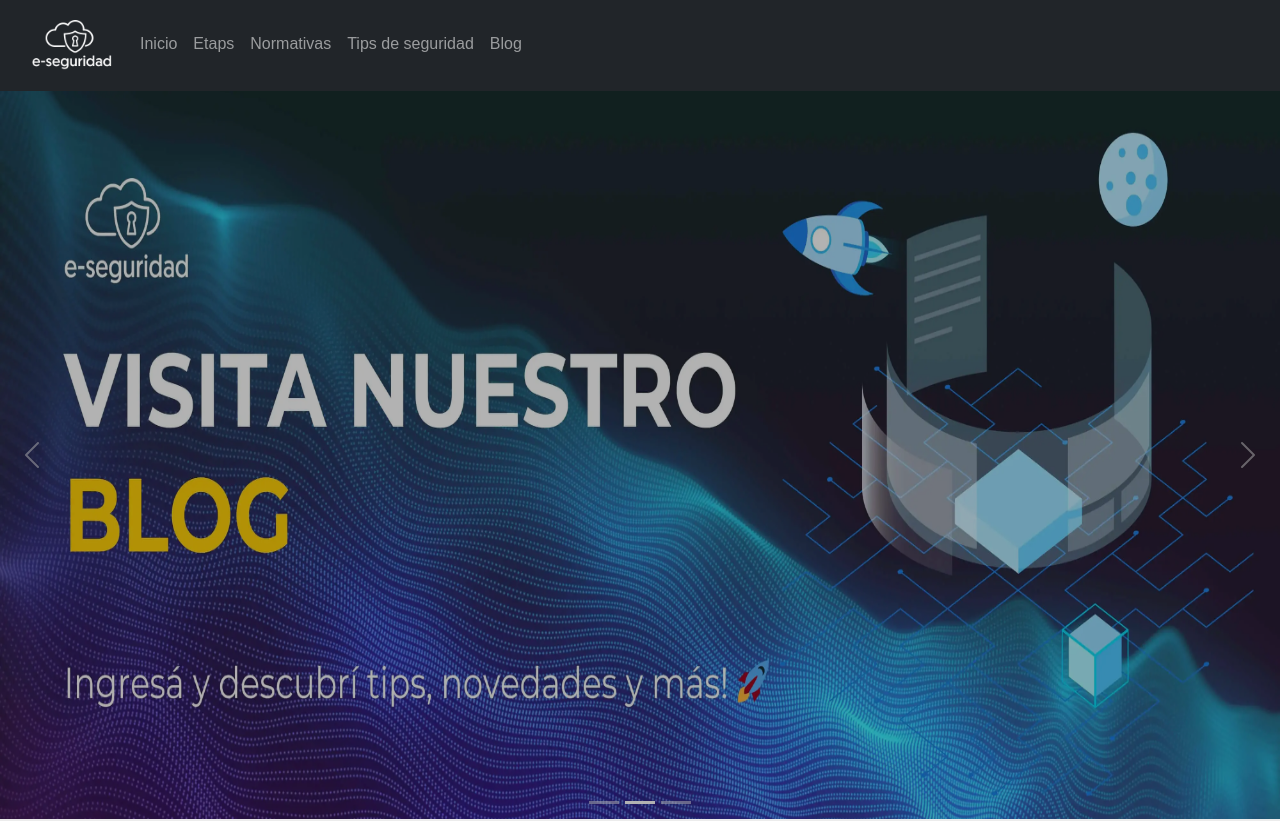
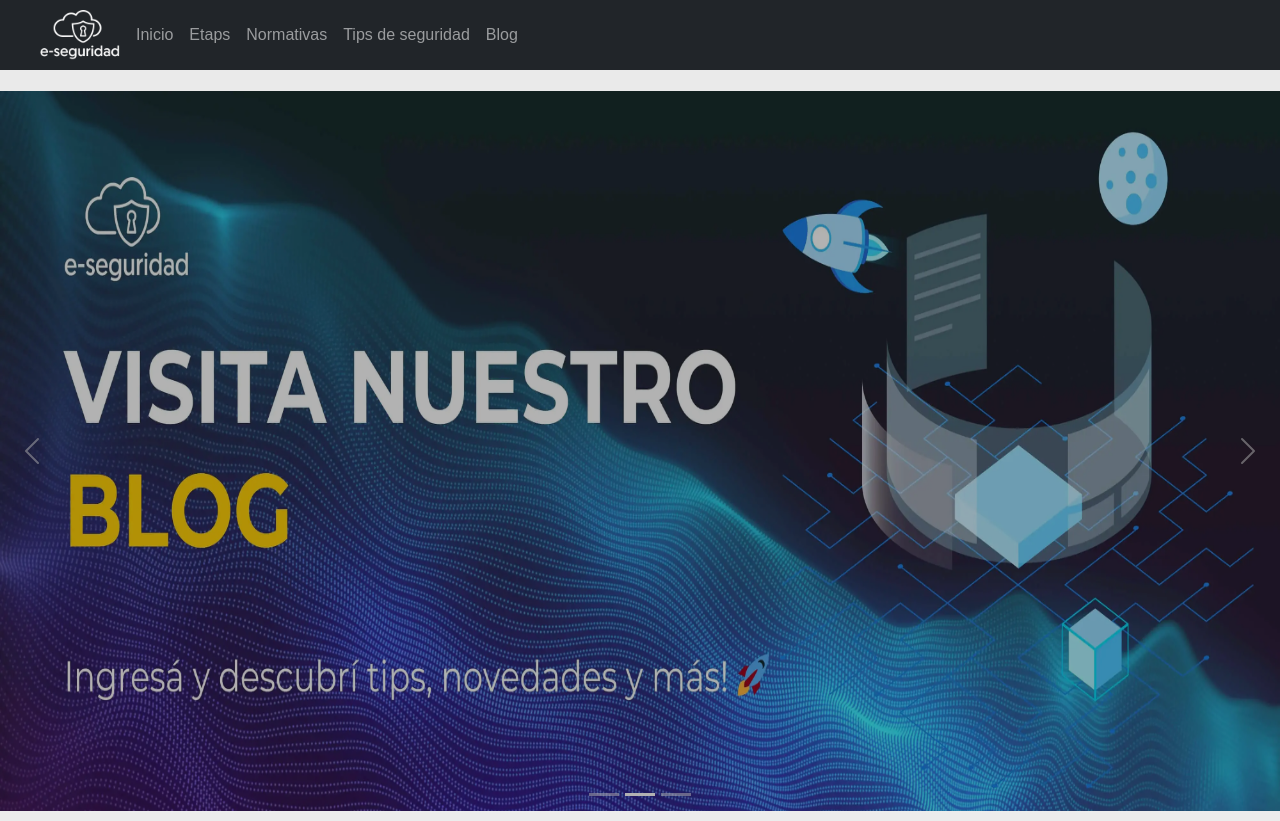
Before and after one commit to hernanr9317/sampleFrontendNextJs, a Next.js app: page / in a window 1280 px wide. Shown: the top 821 px of the page. Built offline with nearby package versions, Linux system fonts and the light colour scheme; no server answers.

Commit message:
fix footer and font-page styles

```diff
--- a/components/MainCarousel/styles.scss
+++ b/components/MainCarousel/styles.scss
@@ -14,7 +14,8 @@
 
     @include desktop(){
         margin-top: 91px !important;
-        height: 91svh !important;
+        height: 90svh !important;
+        // width: 90dvh !important;
 
         .carousel-indicators {
             margin-bottom: 5px !important;
@@ -25,7 +26,7 @@
         }
 
         img {
-            height: 91svh !important;
+            height: 90svh !important;
             width: 100vw !important;
         }
 
--- a/components/MainFooter/styles.scss
+++ b/components/MainFooter/styles.scss
@@ -1,12 +1,13 @@
 
 .containerFooter {
-    position: absolute;
+    // position: absolute;
     width: 100%;
     margin-top: 90px;
 
     @include tablet() {
         //TODO: HAY ALGUNAS TABLETS QUE NO QUEDA BIEN EL MARGEN
         //VER POSIBILIDADES
+        // width: 107svw;
         margin-top: 130px;
     }
 
--- a/components/MainNavbar/styles.scss
+++ b/components/MainNavbar/styles.scss
@@ -2,19 +2,30 @@
 .navbar {
 
     margin: 0;
-    padding-top: 5px;
+    padding: 2px 0;
 
     .container {
-        max-width: 100%;
-        margin: 0 20px;
+        max-width: 1240px;
   }
 
   .navbar-brand {
+
+    padding: 2px 0;
+    margin: auto;
+    margin-right: (calc(50% - 97px));
+
+    a {
+      display: flex;
+    }
+
+    @include tablet(){
+        margin-right: (calc(50% - 107px));
+        padding: 8px;
+      }
+
     @include desktop(){
-        margin: auto;
-        padding-right: 20px;
-        padding-top: 15px;
-      }
+      margin: auto;
+    }
   }
 
   @include desktop(){
--- a/pages/styles.scss
+++ b/pages/styles.scss
@@ -1,12 +1,8 @@
 .main-page {
-    display: grid;
     width: 100%;
 
-    @include desktop() {
-        display: table;
-    }
-
     .font-page-containner {
+        display: flex;
         margin: auto;
         max-width: 1240px;
     }
```
